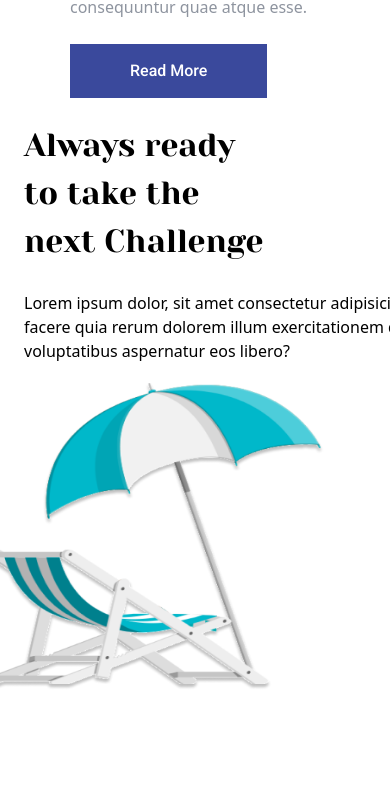
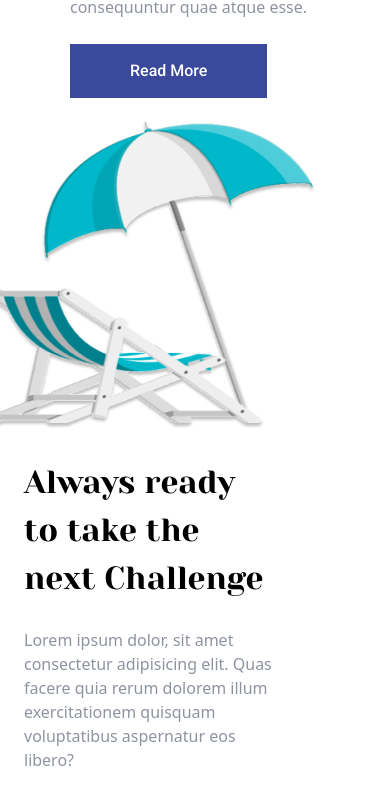
Before and after one commit to Og-Miles/Brookfield_Country_Club, a React (Vite) app in the folder brookfield-country-club/: page / in a window 390 px wide. Shown: the part 1460-2250 px from the top of the page. Built offline with nearby package versions, Linux system fonts and the light colour scheme.

Commit message:
FInal challenge

```diff
--- a/brookfield-country-club/src/components/Challenges.jsx
+++ b/brookfield-country-club/src/components/Challenges.jsx
@@ -4,7 +4,7 @@ import { umbrella } from '../assets'
 import { Challenge } from '../constants'
 
 const CountCard = ({img, title, content}) => (
-  <div className='flex flex-col '>
+  <div className='flex flex-col'>
       <div className='flex '>
 
       <div>
@@ -24,20 +24,20 @@ const CountCard = ({img, title, content}) => (
 const Challenges = () => {
 
   return (
-    <div className={`items-ceter flex flex-1 justify-between ${styles.marginX}`}>
-      <div className='flex flex-col'>
+    <div className={`items-ceter xs:flex flex-1 justify-between ${styles.marginX}`}>
+      <div className='flex flex-col-reverse'>
 
         <div className='flex flex-col'>
           <h1 className={`${styles.heading1} text-[26px]`}>
           Always ready to take the next Challenge
           </h1>
-          <p className='w-[470px] mb-5'>Lorem ipsum dolor, sit amet consectetur adipisicing elit. Quas facere quia rerum dolorem illum exercitationem quisquam voluptatibus aspernatur eos libero?</p>
+          <p className={`w-[470px] mb-5 ${styles.paragraph}`}>Lorem ipsum dolor, sit amet consectetur adipisicing elit. Quas facere quia rerum dolorem illum exercitationem quisquam voluptatibus aspernatur eos libero?</p>
         </div>
 
-            <img src={umbrella} alt="umbrella" className='w-[350px] h-[307px] ml-[-50px]'/>
+            <img src={umbrella} alt="umbrella" className='w-[350px] h-[307px] ml-[-50px] mb-[30px]'/>
       </div>
 
-      <div className='flex flex-col items-center'>
+      <div className='flex flex-col'>
         {Challenge.map((Challenge, index) => (
           <CountCard key={Challenge.title} {...Challenge} index={index}/>
         ))}
```
